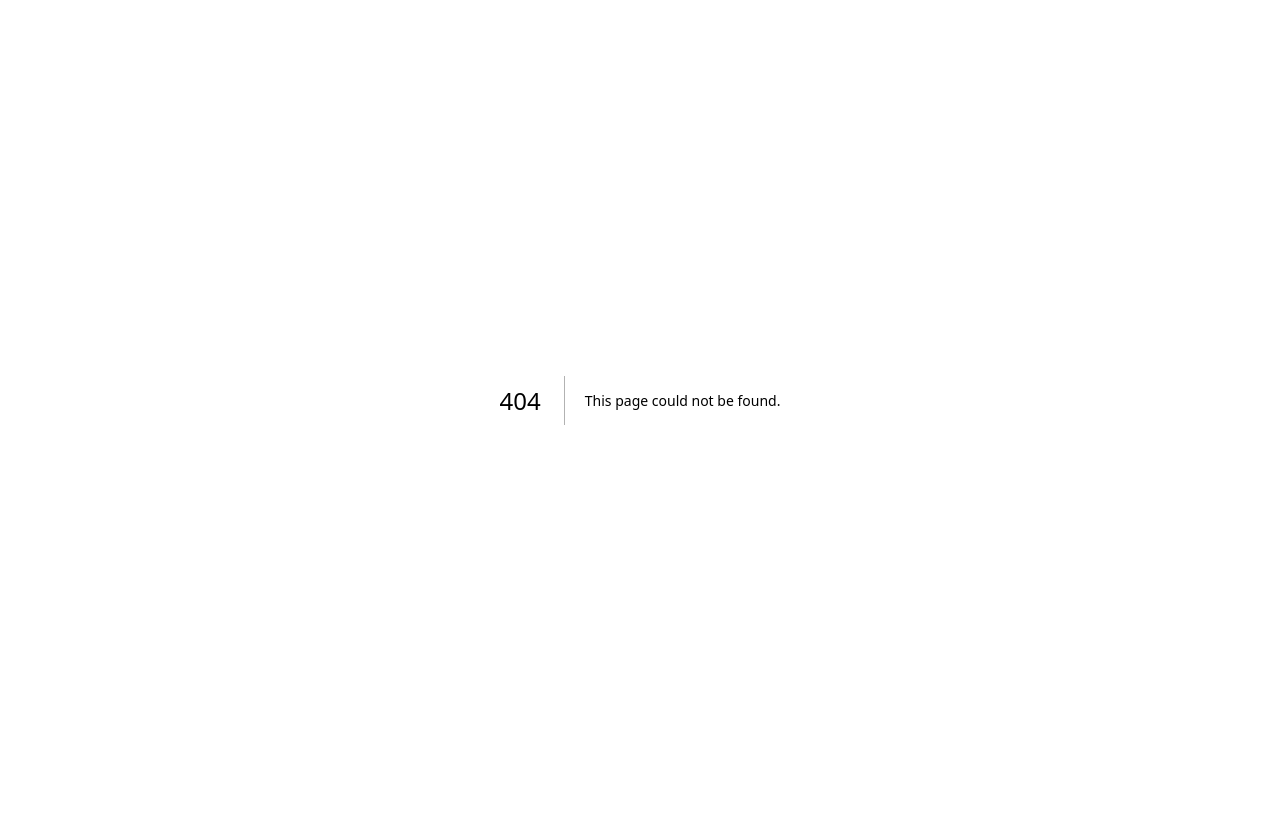
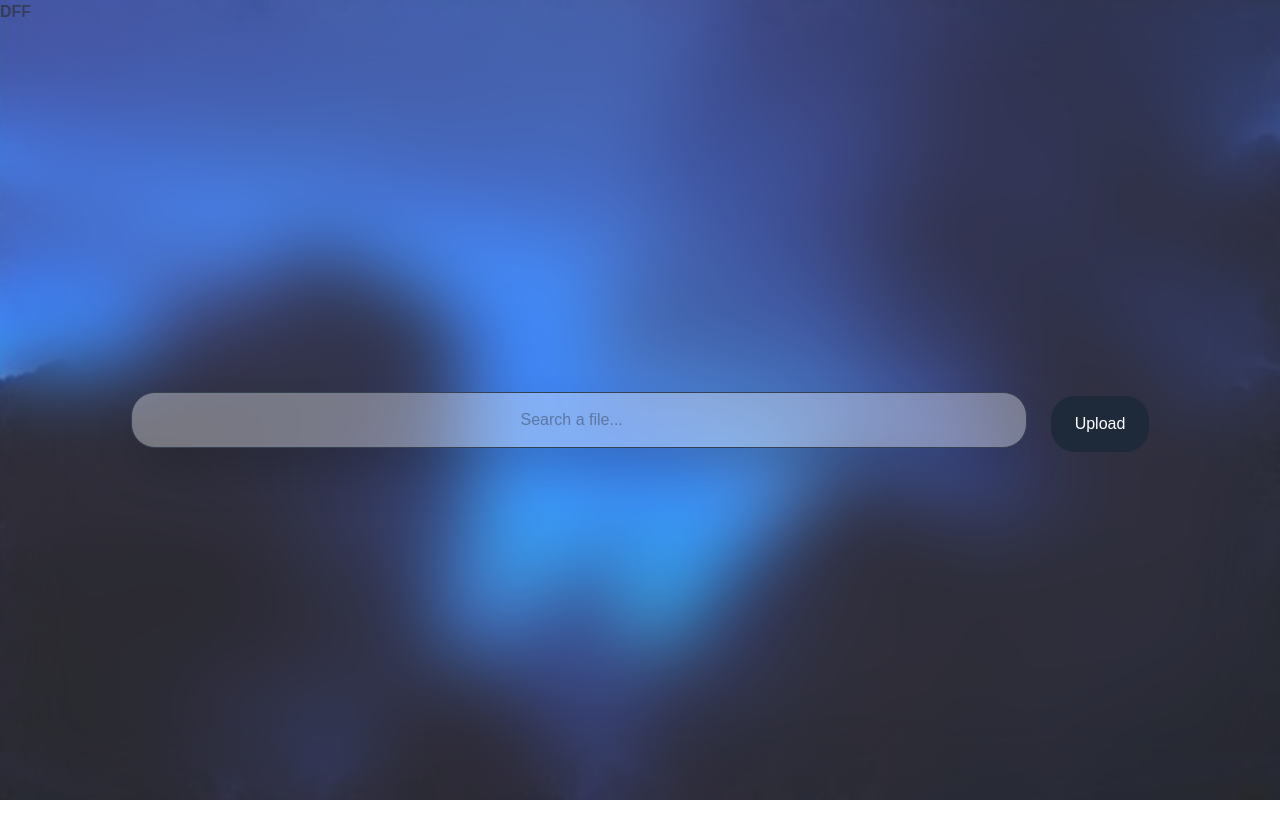
Before and after one commit to fragi0/Dora-the-File-Finder, a Next.js app in the folder src/gui/: page /Search in a window 1280 px wide. Before the commit this address had no page. Before the commit the page ends 800 px from the top, so only its background shows below. Built offline with nearby package versions, Linux system fonts and the light colour scheme.

Commit message:
basic structure of files for second window

```diff
--- /dev/null
+++ b/src/gui/app/Search/page.tsx
@@ -0,0 +1,53 @@
+'use client';
+
+import { useRef } from "react";
+import SearchBar from "@/components/SearchBar";
+
+export default function Home() {
+
+  const fileInputRef = useRef<HTMLInputElement>(null);
+
+  const handleUploadClick = () => {
+    fileInputRef.current?.click();
+  };
+  const handleFileChange = async (e: React.ChangeEvent<HTMLInputElement>) => {
+    const file = e.target.files?.[0];
+    if (file) {
+      const formData = new FormData();
+      formData.append('file', file);
+      try{
+        const response= await fetch('http://localhost:8000/upload',{
+          method: "POST",
+          body: formData,
+        })
+      }catch(error){
+        console.error("Ha fallado la comunicación con la socket:", error)
+      }
+    }
+  };
+
+  return (
+    <div className="relative w-full h-screen bg-cover bg-center" style={{ backgroundImage: "url('/imagenFondoDora.png')" }}>
+      <div className="absolute inset-0 bg-white/10 backdrop-blur-2xl"></div>
+      <div>
+        <h1><b>DFF  </b></h1>
+      </div>
+      <div className="relative flex items-center justify-center min-h-screen">
+        <SearchBar />
+        <button
+          onClick={handleUploadClick}
+          className="rounded-3xl bg-gray-800 text-white px-6 py-2 hover:bg-blue-400 hover:text-gray-900 transition h-14 ml-6"
+        >
+          Upload
+        </button>
+
+        <input
+          type="file"
+          ref={fileInputRef}
+          onChange={handleFileChange}
+          className="hidden"
+        />
+      </div>
+    </div>
+  );
+}
--- /dev/null
+++ b/src/gui/app/Visualizer/Components/leftPanel.tsx
@@ -0,0 +1,5 @@
+
+export default function leftPanel(){
+
+
+}
--- /dev/null
+++ b/src/gui/app/Visualizer/page.tsx
@@ -0,0 +1,10 @@
+import React from 'react'
+import SearchBar from '@/components/SearchBar'
+
+const page = () => {
+  return (
+    <div>page</div>
+  )
+}
+
+export default page
```
Also changed, not shown: src/gui/app/Visualizer/Components/rigth-bottonPanel.tsx (added), src/gui/app/Visualizer/Components/rigth-topPanel.tsx (added).
